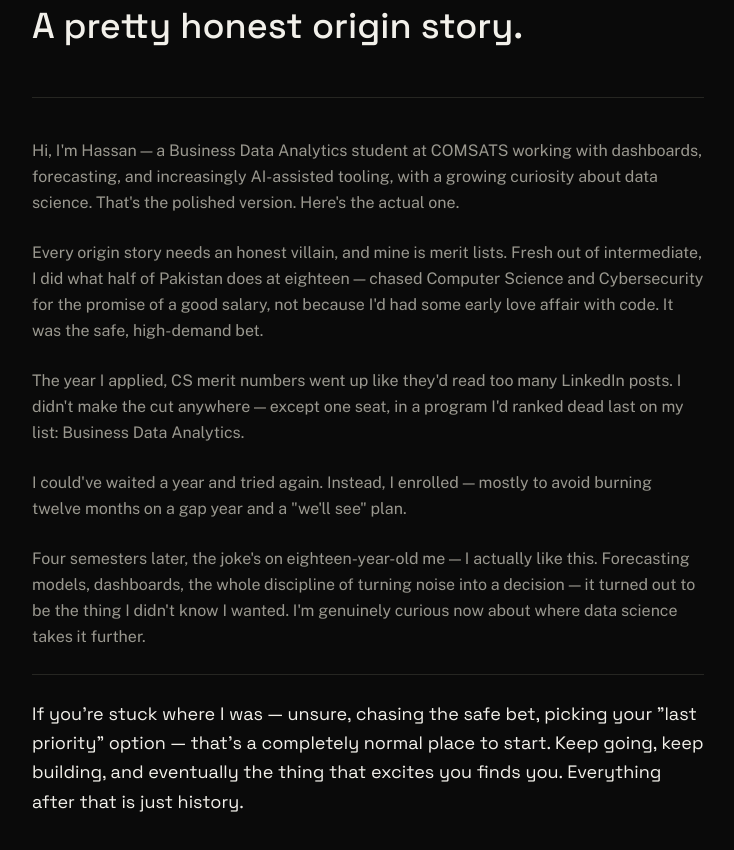
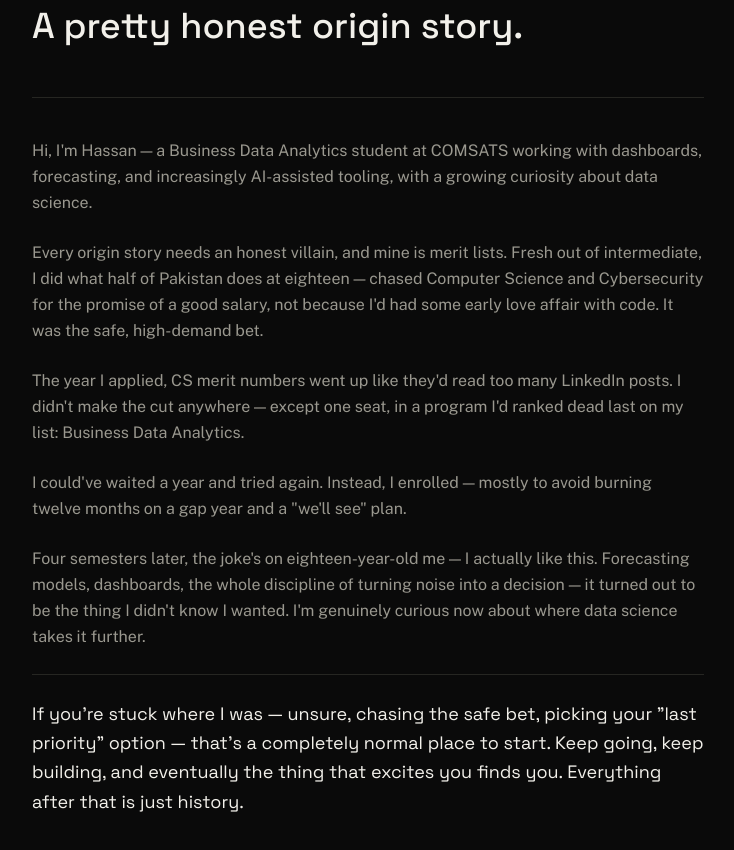
Before and after one commit to ByteMetric-X/Portfolio, a React (Vite) app: page / in a window 1280 px wide. Shown: the part 1840-2690 px from the top of the page, without its empty margins (16-750 px from the left). Built offline with nearby package versions, Linux system fonts and the light colour scheme; no server answers.

Commit message:
Update About.tsx

```diff
--- a/src/components/About.tsx
+++ b/src/components/About.tsx
@@ -17,8 +17,7 @@ export function About() {
           <p className="text-base leading-relaxed text-fg-muted">
             Hi, I'm Hassan — a Business Data Analytics student at COMSATS working with
             dashboards, forecasting, and increasingly AI-assisted tooling, with a growing
-            curiosity about data science. That's the polished version. Here's the actual
-            one.
+            curiosity about data science.
           </p>
         </Reveal>
 
```
